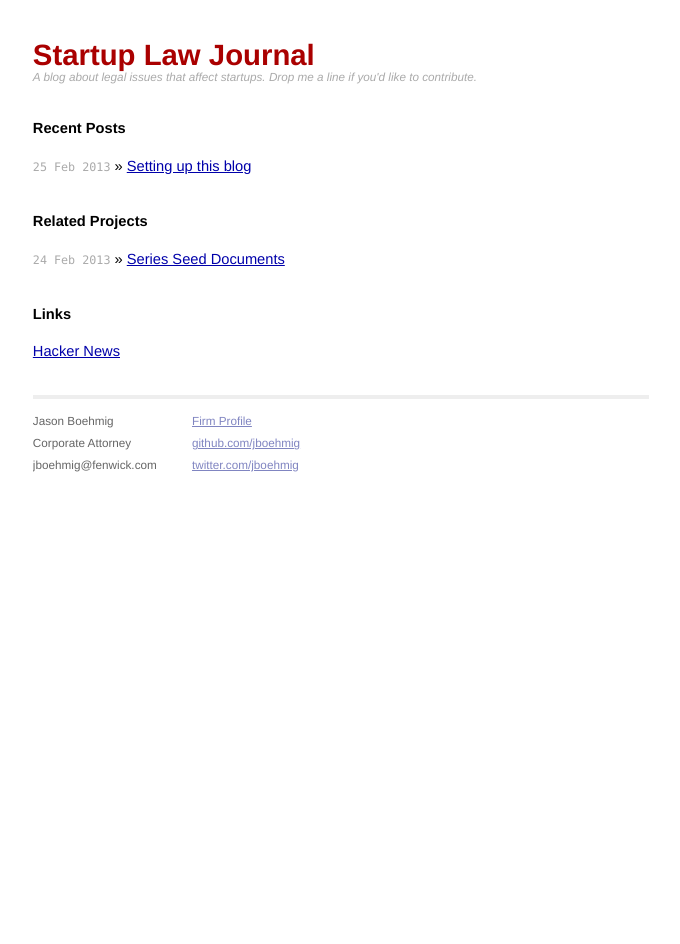
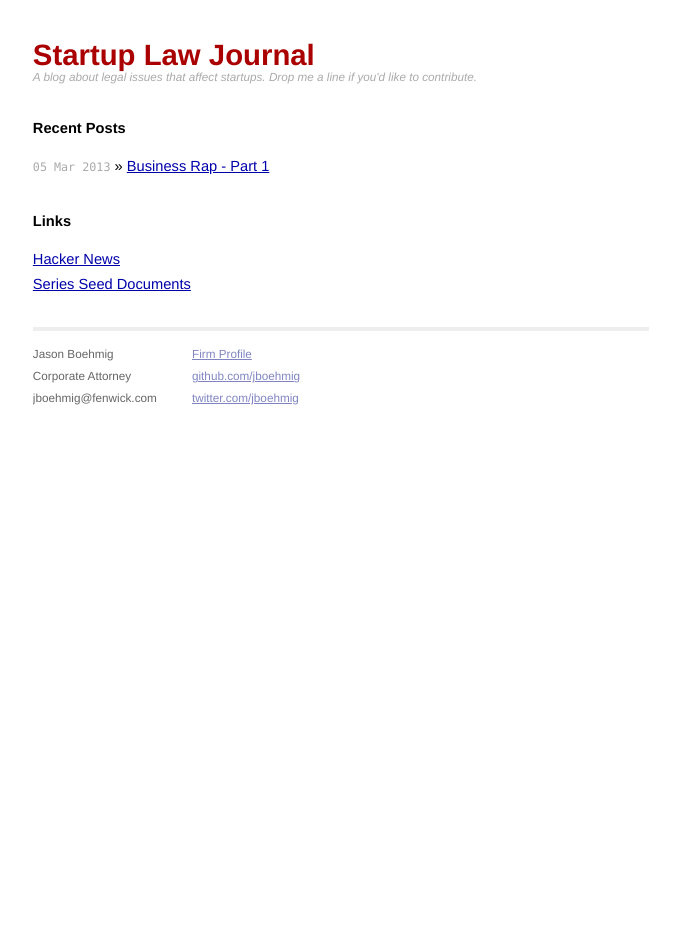
Before and after one commit to startuplawjournal/startuplawjournal.github.com, a Jekyll site: the page built from index.html, in a window 1280 px wide. Shown: the whole page, without its empty margins (299-979 px from the left). Built offline with Jekyll 4.4.1, drawn with Linux system fonts in a browser that asks for light colours; Markdown is read by kramdown in place of the engine named in the settings.

Commit message:
first post draft

```diff
--- a/css/screen.css
+++ b/css/screen.css
@@ -140,16 +140,6 @@ ul.posts {
         color: #8085C1;
       }
 
-    .site .footer .rss {
-      margin-top: 1.1em;
-      margin-right: -.2em;
-      float: right;
-    }
-
-      .site .footer .rss img {
-        border: 0;
-      }
-
 /*****************************************************************************/
 /*
 /* Posts
--- a/index.html
+++ b/index.html
@@ -11,12 +11,8 @@ title: Startup Law Journal
     {% endfor %}
   </ul>
 
-  <h1>Related Projects</h1>
-  <ul class="posts">
-    <li><span>24 Feb 2013</span> &raquo; <a href="http://seriesseed.com">Series Seed Documents</a> </li>
-  </ul>
-
   <h1>Links</h1>
   <ul class="posts">
     <li><a href="http://news.ycombinator.com">Hacker News</a> </li>
+    <li><a href="http://seriesseed.com">Series Seed Documents</a> </li>
   </ul>
```
Also changed, not shown: _posts/2013-02-25-the-setup.md (deleted, +0 -11 lines), _posts/2013-03-05-business-rap-part-1.md (added, +42 -0 lines).
